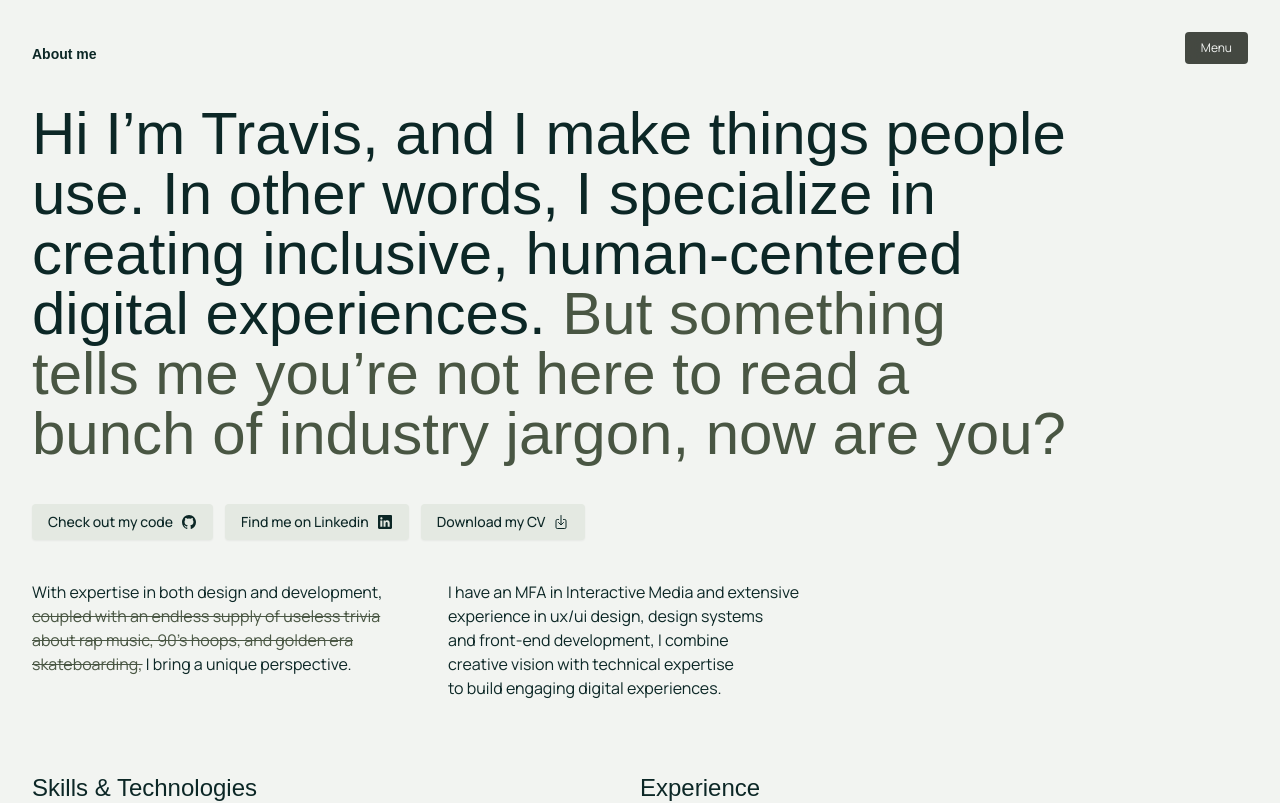
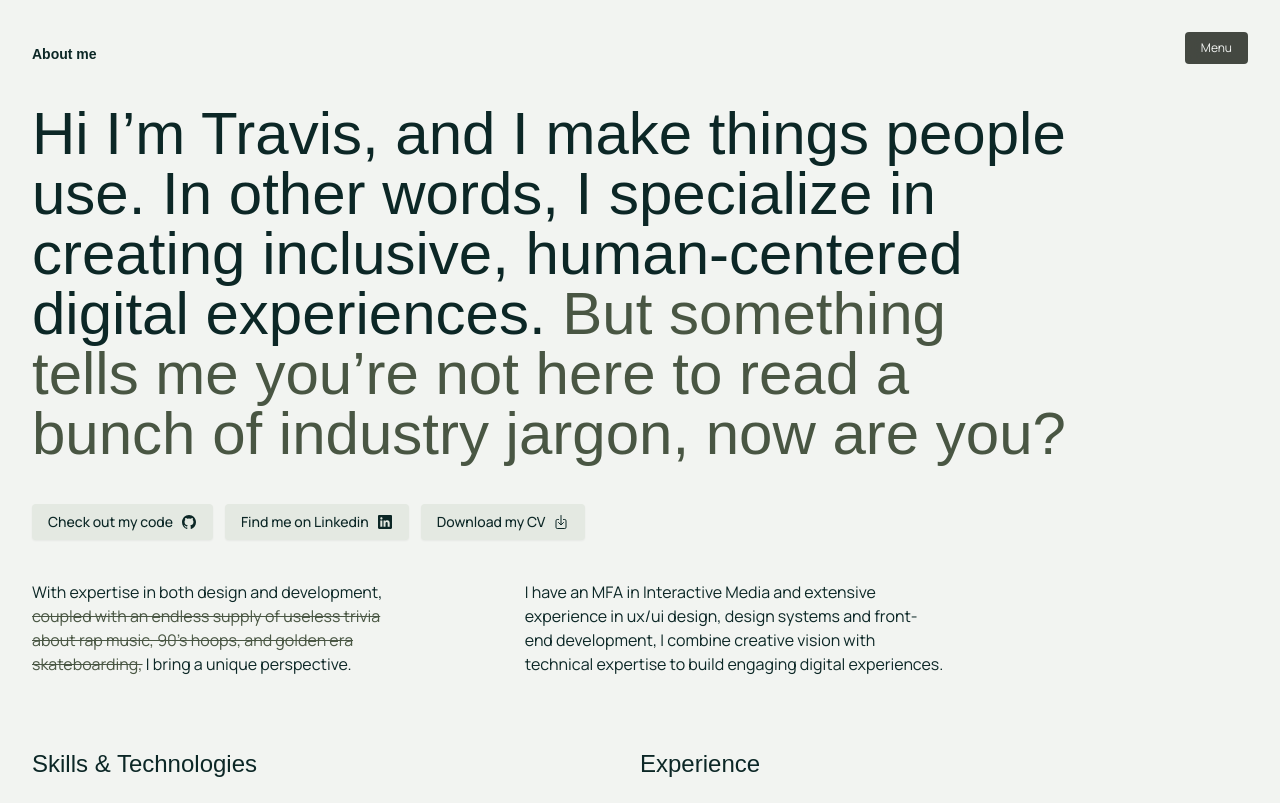
Before and after one commit to travhall/thd-portfolio, a Next.js app: page /about in a window 1280 px wide. Shown: the top 803 px of the page. Built offline with nearby package versions, Linux system fonts and the light colour scheme.

Commit message:
Fixed initial page load issue

```diff
--- a/app/about/page.tsx
+++ b/app/about/page.tsx
@@ -136,7 +136,7 @@ export default function AboutPage() {
               </Link>
             </motion.div>
 
-            <div className="grid md:grid-cols-2 xl:grid-cols-3 gap-8">
+            <div className="grid md:grid-cols-2 xl:grid-cols-[1.5fr_1.5fr_.75fr] gap-8">
               <motion.p
                 initial={{ opacity: 0, y: 20 }}
                 animate={{ opacity: 1, y: 0 }}
--- a/app/globals.css
+++ b/app/globals.css
@@ -151,7 +151,7 @@ body {
 }
 
 p {
-  @apply max-w-[60ch] text-balance;
+  @apply text-balance;
 }
 
 ::selection {
--- a/next.config.ts
+++ b/next.config.ts
@@ -1,6 +1,6 @@
 /** @type {import('next').NextConfig} */
 const nextConfig = {
-  output: "export",
+  // Remove output: "export" to enable server-side features
   trailingSlash: true,
   eslint: {
     ignoreDuringBuilds: true,
```
